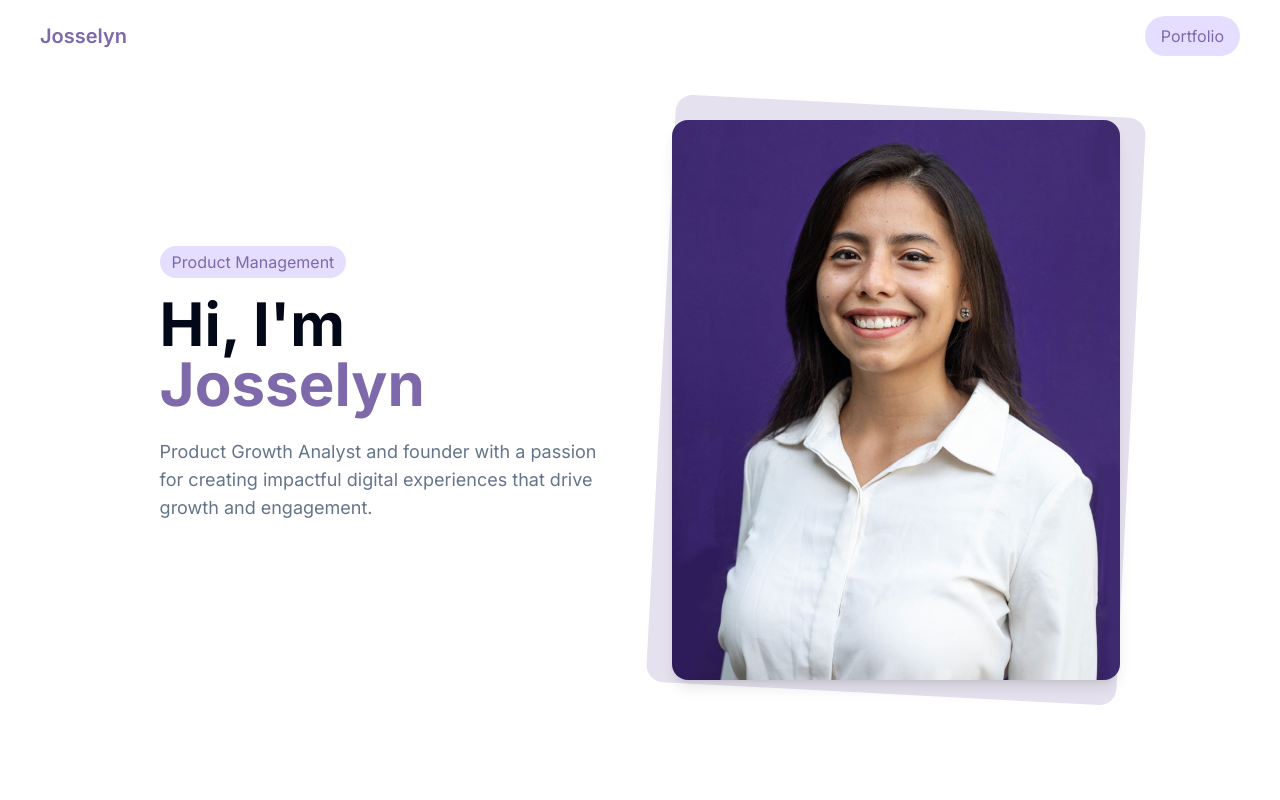
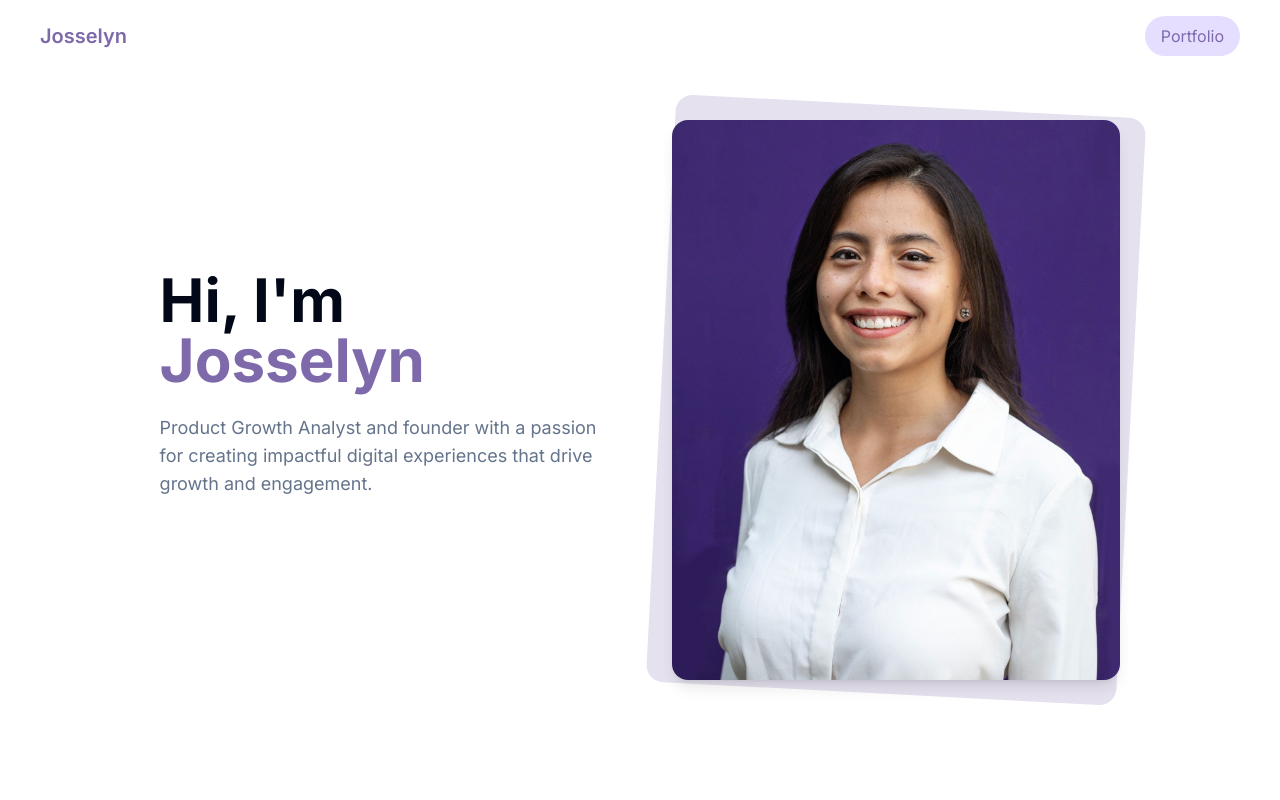
Before and after one commit to navjos/josselyn, a React (Vite) app: page / in a window 1280 px wide. Shown: the top 800 px of the page. Built offline with nearby package versions, Linux system fonts and the light colour scheme.

Commit message:
Remove product management icon
Removes the product management icon from the home page.

```diff
--- a/src/components/Hero.tsx
+++ b/src/components/Hero.tsx
@@ -33,9 +33,6 @@ const Hero = () => {
           ref={textRef}
           className="lg:w-1/2 text-center lg:text-left section-transition"
         >
-          <div className="inline-block px-3 py-1 rounded-full bg-soft-purple text-purple mb-4 animate-fade-in-up" style={{ animationDelay: '0.2s' }}>
-            Product Management
-          </div>
           <h1 className="text-4xl md:text-5xl lg:text-6xl font-bold mb-6 animate-fade-in-up" style={{ animationDelay: '0.4s' }}>
             Hi, I'm <span className="text-purple">Josselyn</span>
           </h1>
```
